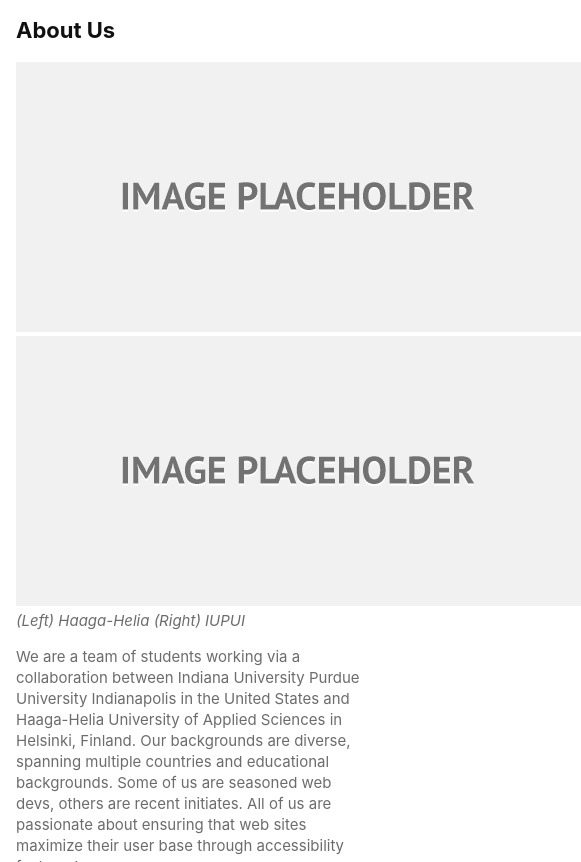
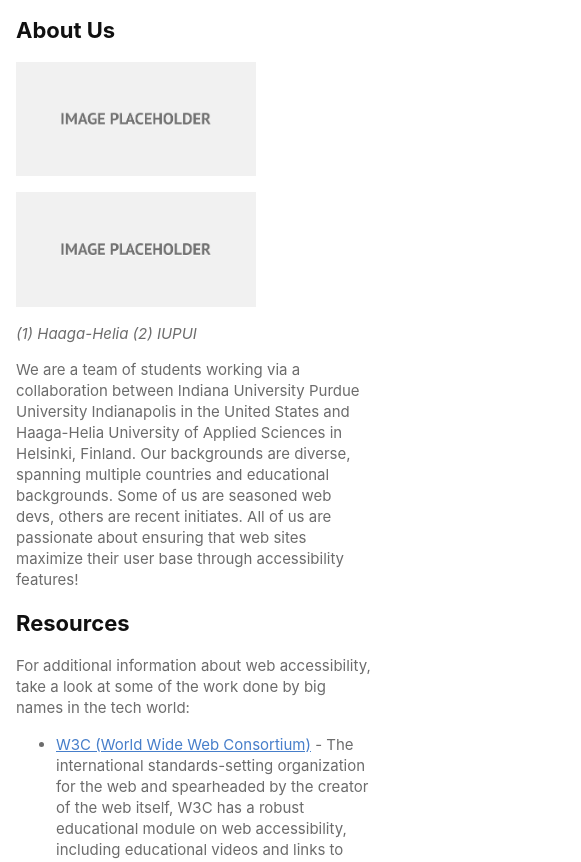
Before and after one commit to IUPUI-HH-2022/group2, a plain HTML site: page index.html in a window 390 px wide. Shown: the part 1621-2483 px from the top of the page, 581 px wide, since content can reach past the window. Drawn offline with Linux system fonts and the light colour scheme.

Commit message:
Fix image responsiveness issue

```diff
--- a/index.html
+++ b/index.html
@@ -83,8 +83,8 @@
 					<div class="image-group">
 						<img src="images/image-placeholder.jpeg" alt="image"/>
 						<img src="images/image-placeholder.jpeg" alt="image"/>
-						<figcaption>(Left) Haaga-Helia (Right) IUPUI</figcaption>
 					</div>
+					<figcaption>(1) Haaga-Helia (2) IUPUI</figcaption>
 					<p>We are a team of students working via a collaboration between Indiana University Purdue University Indianapolis in the United States and Haaga-Helia University of Applied Sciences in Helsinki, Finland. Our backgrounds are diverse, spanning multiple countries and educational backgrounds. Some of us are seasoned web devs, others are recent initiates. All of us are passionate about ensuring that web sites maximize their user base through accessibility features!</p>
 				</section>
 				<section id="resources">
--- a/styles/main.css
+++ b/styles/main.css
@@ -51,6 +51,7 @@ a {
 
 figcaption {
 	font-style: italic;
+	margin-top: 1rem;
 }
 
 body {
@@ -149,6 +150,10 @@ header img {
 section, footer, hr {
 	margin: 2.25rem 0;
 	padding: 0 4.5rem;
+}
+
+.image-group img {
+	max-width: 15rem; /* 240px */
 }
 
 hr {
@@ -251,4 +256,12 @@ blockquote {
 	button#mobile-menu {
 		display: initial;
 	}
+
+	.image-group img {
+		display: block;
+	}
+
+	.image-group img:first-child {
+		margin-bottom: 1rem;
+	}
 }
```
